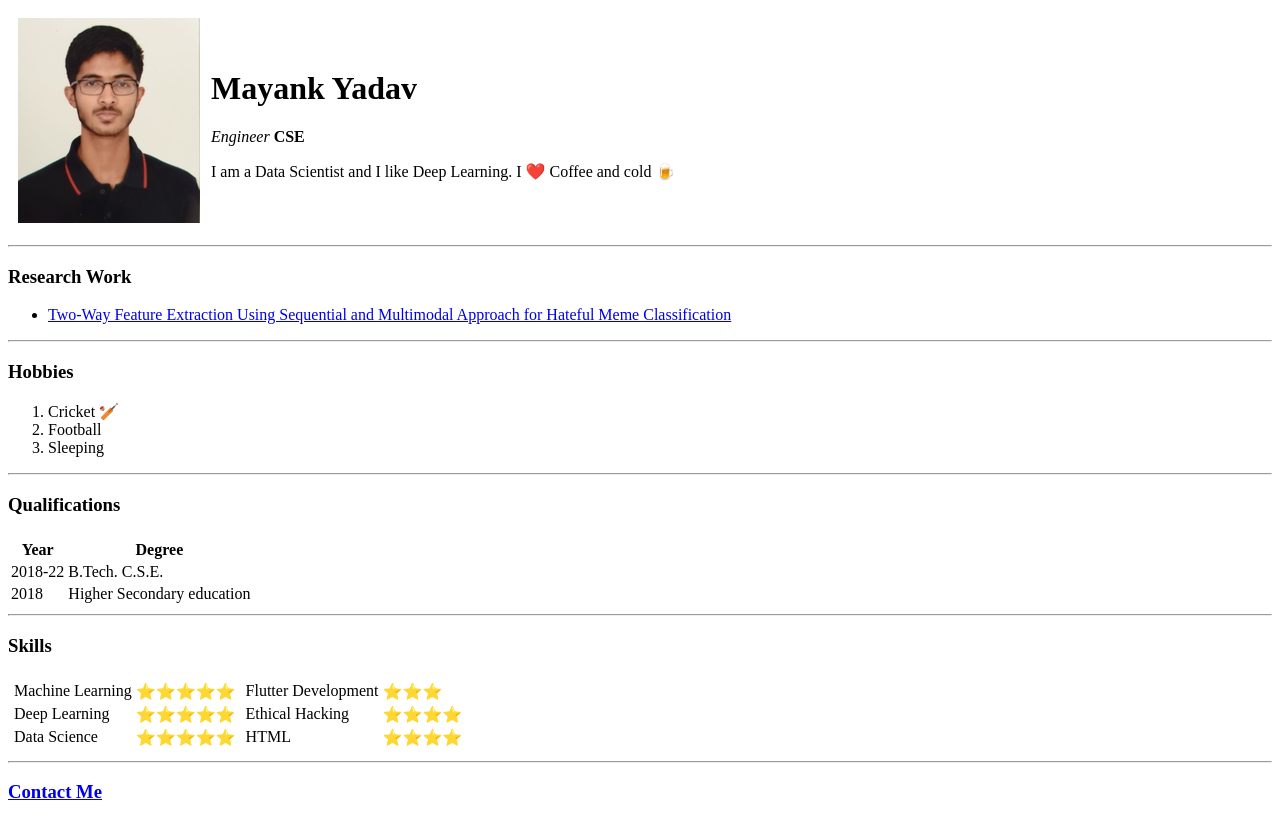
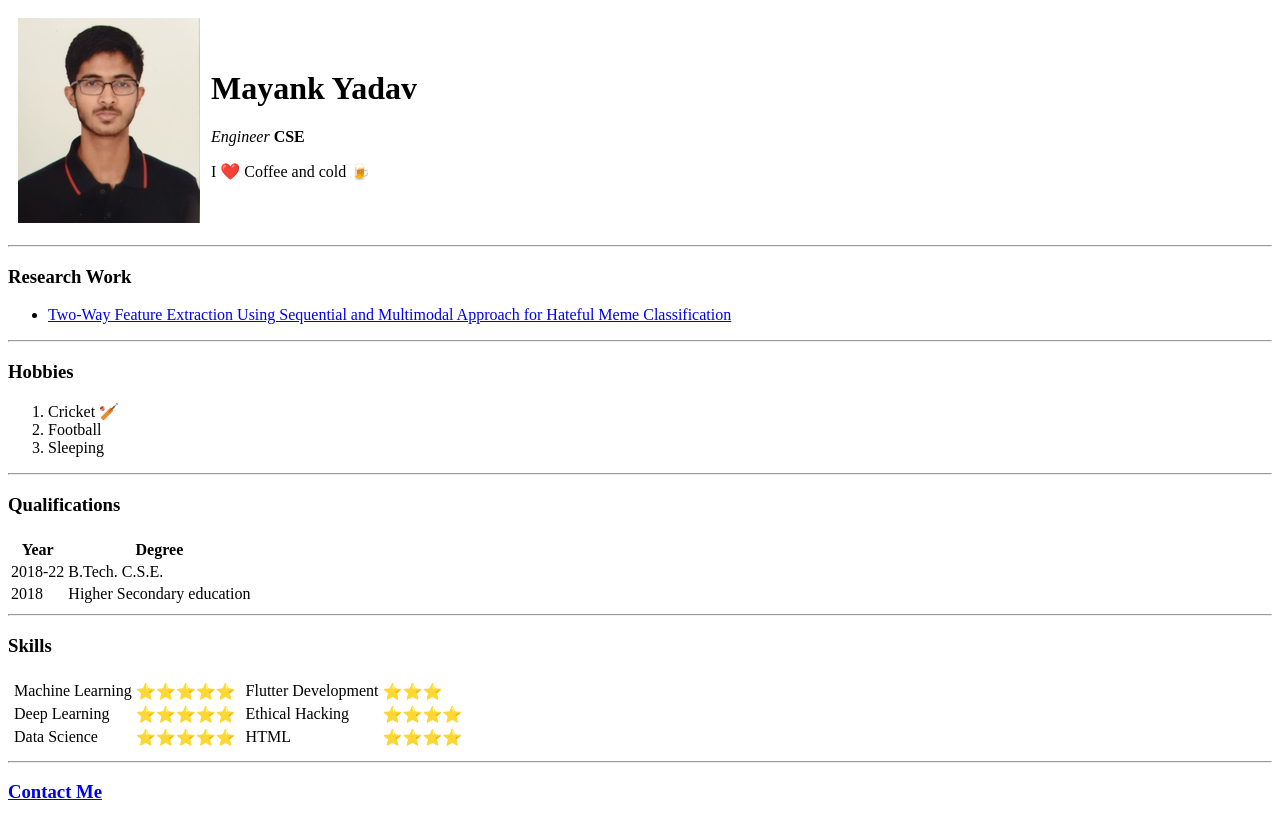
Before and after one commit to mayank-2705/cv, a plain HTML site: page index.html in a window 1280 px wide. Drawn offline with Linux system fonts and the light colour scheme.

Commit message:
Update index.html

```diff
--- a/index.html
+++ b/index.html
@@ -13,7 +13,7 @@
       <td>
         <h1>Mayank Yadav</h1>
         <p><em>Engineer</em><strong> CSE</strong></p>
-        <p>I am a Data Scientist and I like Deep Learning. I ❤️ Coffee and cold 🍺</p>
+        <p>I ❤️ Coffee and cold 🍺</p>
       </td>
     </tr>
   </table>
```
